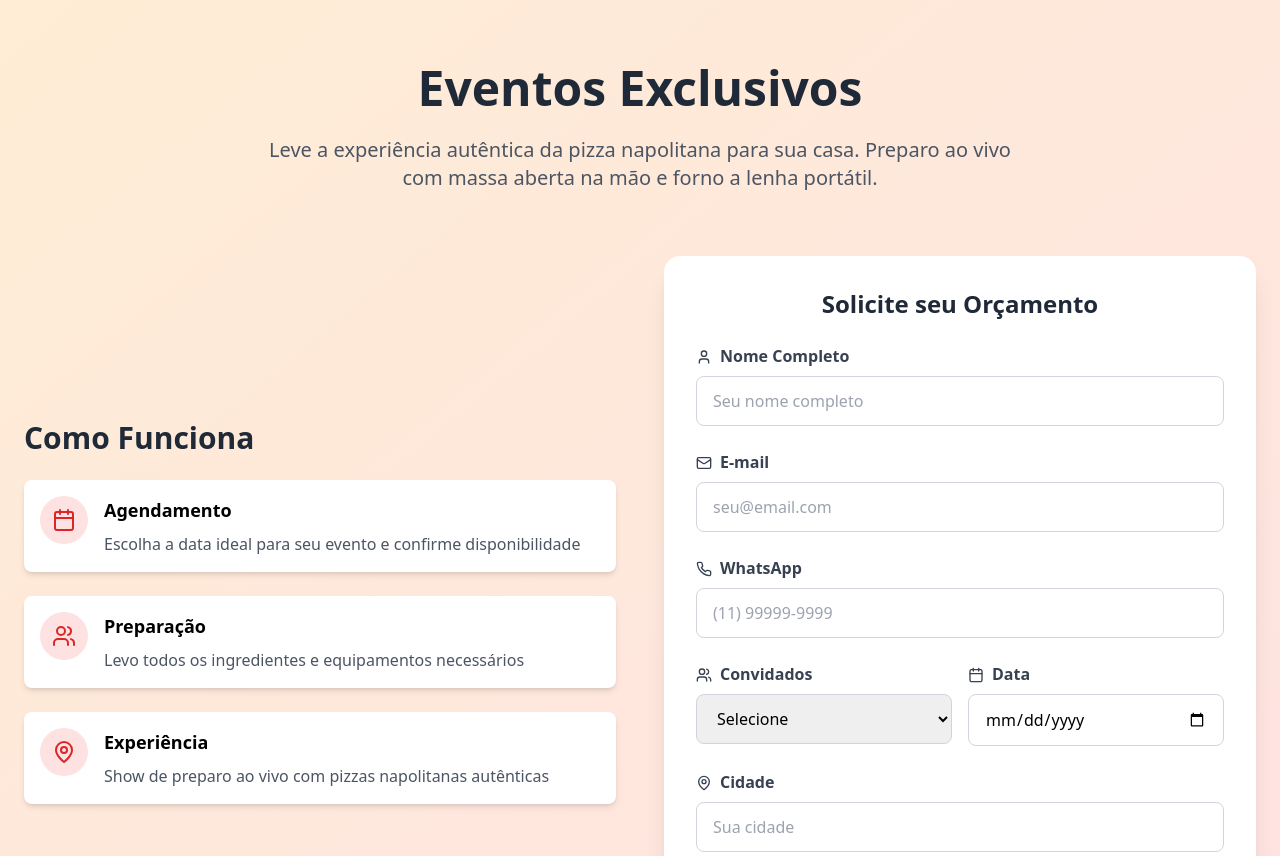
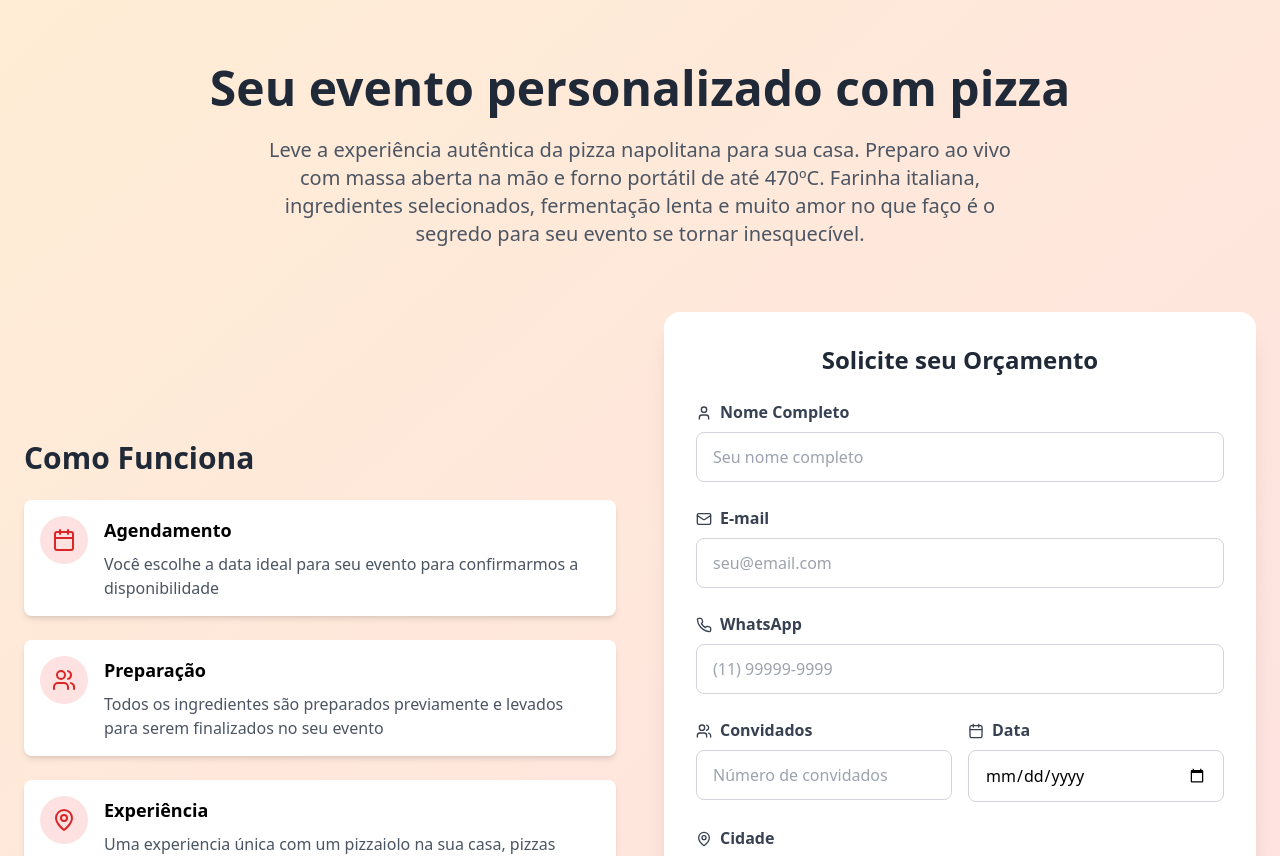
Before and after one commit to guilacerdas/guilacerda-website, a React (Vite) app: page / in a window 1280 px wide. Shown: the part 2220-3076 px from the top of the page. Built offline with nearby package versions, Linux system fonts and the light colour scheme.

Commit message:
Atualiza Eventos

```diff
--- a/src/components/Events.tsx
+++ b/src/components/Events.tsx
@@ -1,24 +1,26 @@
-import React, { useState } from 'react';
-import { motion } from 'framer-motion';
-import { Calendar, Users, MapPin, Phone, Mail, User, Send } from 'lucide-react';
+import React, { useState } from "react";
+import { motion } from "framer-motion";
+import { Calendar, Users, MapPin, Phone, Mail, User, Send } from "lucide-react";
 
 const Events = () => {
   const [formData, setFormData] = useState({
-    name: '',
-    email: '',
-    whatsapp: '',
-    guests: '',
-    city: '',
-    date: ''
+    name: "",
+    email: "",
+    whatsapp: "",
+    guests: "",
+    city: "",
+    date: "",
   });
 
   const [isSubmitting, setIsSubmitting] = useState(false);
   const [isSubmitted, setIsSubmitted] = useState(false);
 
-  const handleChange = (e: React.ChangeEvent<HTMLInputElement | HTMLSelectElement>) => {
+  const handleChange = (
+    e: React.ChangeEvent<HTMLInputElement | HTMLSelectElement>
+  ) => {
     setFormData({
       ...formData,
-      [e.target.name]: e.target.value
+      [e.target.name]: e.target.value,
     });
   };
 
@@ -27,10 +29,10 @@ const Events = () => {
     setIsSubmitting(true);
 
     try {
-      const response = await fetch('https://formspree.io/f/mblkdnbz', {
-        method: 'POST',
+      const response = await fetch("https://formspree.io/f/mblkdnbz", {
+        method: "POST",
         headers: {
-          'Content-Type': 'application/json',
+          "Content-Type": "application/json",
         },
         body: JSON.stringify({
           name: formData.name,
@@ -39,7 +41,7 @@ const Events = () => {
           guests: formData.guests,
           city: formData.city,
           date: formData.date,
-          subject: 'Solicitação de Orçamento - Evento Pizza Napolitana',
+          subject: "Solicitação de Orçamento - Evento Pizza Napolitana",
           message: `
             Nova solicitação de orçamento para evento:
 
@@ -49,7 +51,7 @@ const Events = () => {
             Número de convidados: ${formData.guests}
             Cidade: ${formData.city}
             Data desejada: ${formData.date}
-          `
+          `,
         }),
       });
 
@@ -57,19 +59,21 @@ const Events = () => {
         setIsSubmitted(true);
         // Limpar formulário após envio bem-sucedido
         setFormData({
-          name: '',
-          email: '',
-          whatsapp: '',
-          guests: '',
-          city: '',
-          date: ''
+          name: "",
+          email: "",
+          whatsapp: "",
+          guests: "",
+          city: "",
+          date: "",
         });
       } else {
-        throw new Error('Erro ao enviar formulário');
+        throw new Error("Erro ao enviar formulário");
       }
     } catch (error) {
-      console.error('Erro ao enviar formulário:', error);
-      alert('Erro ao enviar solicitação. Tente novamente ou entre em contato pelo WhatsApp.');
+      console.error("Erro ao enviar formulário:", error);
+      alert(
+        "Erro ao enviar solicitação. Tente novamente ou entre em contato pelo WhatsApp."
+      );
     } finally {
       setIsSubmitting(false);
     }
@@ -80,49 +84,60 @@ const Events = () => {
     visible: {
       x: 0,
       opacity: 1,
-      transition: { duration: 0.5 }
-    }
+      transition: { duration: 0.5 },
+    },
   };
 
   return (
-    <section id="events" className="py-20 bg-gradient-to-br from-orange-100 to-red-100">
-      <div className="container mx-auto px-6">
+    <section
+      id="events"
+      className="py-20 bg-gradient-to-br from-orange-100 to-red-100"
+    >
+      <div className="container px-6 mx-auto">
         <motion.div
           initial={{ y: 50, opacity: 0 }}
           whileInView={{ y: 0, opacity: 1 }}
           transition={{ duration: 0.8 }}
           viewport={{ once: true }}
-          className="text-center mb-16"
+          className="mb-16 text-center"
         >
-          <h2 className="text-4xl md:text-5xl font-bold text-gray-800 mb-6">
-            Eventos Exclusivos
+          <h2 className="mb-6 text-4xl font-bold text-gray-800 md:text-5xl">
+            Seu evento personalizado com pizza
           </h2>
-          <p className="text-xl text-gray-600 max-w-3xl mx-auto">
+          <p className="max-w-3xl mx-auto text-xl text-gray-600">
             Leve a experiência autêntica da pizza napolitana para sua casa.
-            Preparo ao vivo com massa aberta na mão e forno a lenha portátil.
+            Preparo ao vivo com massa aberta na mão e forno portátil de até
+            470ºC. Farinha italiana, ingredientes selecionados, fermentação
+            lenta e muito amor no que faço é o segredo para seu evento se tornar
+            inesquecível.
           </p>
         </motion.div>
 
-        <div className="grid lg:grid-cols-2 gap-12 items-center">
+        <div className="grid items-center gap-12 lg:grid-cols-2">
           <motion.div
             initial={{ x: -100, opacity: 0 }}
             whileInView={{ x: 0, opacity: 1 }}
             transition={{ duration: 0.8 }}
             viewport={{ once: true }}
           >
-            <h3 className="text-3xl font-bold text-gray-800 mb-6">Como Funciona</h3>
+            <h3 className="mb-6 text-3xl font-bold text-gray-800">
+              Como Funciona
+            </h3>
 
             <div className="space-y-6">
               <motion.div
                 whileHover={{ x: 10 }}
                 className="flex items-start gap-4 p-4 bg-white rounded-lg shadow-md"
               >
-                <div className="bg-red-100 p-3 rounded-full">
+                <div className="p-3 bg-red-100 rounded-full">
                   <Calendar className="w-6 h-6 text-red-600" />
                 </div>
                 <div>
-                  <h4 className="font-semibold text-lg mb-2">Agendamento</h4>
-                  <p className="text-gray-600">Escolha a data ideal para seu evento e confirme disponibilidade</p>
+                  <h4 className="mb-2 text-lg font-semibold">Agendamento</h4>
+                  <p className="text-gray-600">
+                    Você escolhe a data ideal para seu evento para confirmarmos
+                    a disponibilidade
+                  </p>
                 </div>
               </motion.div>
 
@@ -130,12 +145,15 @@ const Events = () => {
                 whileHover={{ x: 10 }}
                 className="flex items-start gap-4 p-4 bg-white rounded-lg shadow-md"
               >
-                <div className="bg-red-100 p-3 rounded-full">
+                <div className="p-3 bg-red-100 rounded-full">
                   <Users className="w-6 h-6 text-red-600" />
                 </div>
                 <div>
-                  <h4 className="font-semibold text-lg mb-2">Preparação</h4>
-                  <p className="text-gray-600">Levo todos os ingredientes e equipamentos necessários</p>
+                  <h4 className="mb-2 text-lg font-semibold">Preparação</h4>
+                  <p className="text-gray-600">
+                    Todos os ingredientes são preparados previamente e levados
+                    para serem finalizados no seu evento
+                  </p>
                 </div>
               </motion.div>
 
@@ -143,12 +161,15 @@ const Events = () => {
                 whileHover={{ x: 10 }}
                 className="flex items-start gap-4 p-4 bg-white rounded-lg shadow-md"
               >
-                <div className="bg-red-100 p-3 rounded-full">
+                <div className="p-3 bg-red-100 rounded-full">
                   <MapPin className="w-6 h-6 text-red-600" />
                 </div>
                 <div>
-                  <h4 className="font-semibold text-lg mb-2">Experiência</h4>
-                  <p className="text-gray-600">Show de preparo ao vivo com pizzas napolitanas autênticas</p>
+                  <h4 className="mb-2 text-lg font-semibold">Experiência</h4>
+                  <p className="text-gray-600">
+                    Uma experiencia única com um pizzaiolo na sua casa, pizzas
+                    voando e seus convidados saboreando cada pedaço
+                  </p>
                 </div>
               </motion.div>
             </div>
@@ -159,34 +180,44 @@ const Events = () => {
             whileInView={{ x: 0, opacity: 1 }}
             transition={{ duration: 0.8 }}
             viewport={{ once: true }}
-            className="bg-white rounded-2xl shadow-xl p-8"
+            className="p-8 bg-white shadow-xl rounded-2xl"
           >
             {isSubmitted ? (
               <motion.div
                 initial={{ scale: 0 }}
                 animate={{ scale: 1 }}
-                className="text-center py-12"
+                className="py-12 text-center"
               >
                 <motion.div
                   animate={{ rotate: 360 }}
                   transition={{ duration: 1 }}
-                  className="w-16 h-16 bg-green-100 rounded-full flex items-center justify-center mx-auto mb-4"
+                  className="flex items-center justify-center w-16 h-16 mx-auto mb-4 bg-green-100 rounded-full"
                 >
                   <Send className="w-8 h-8 text-green-600" />
                 </motion.div>
-                <h3 className="text-2xl font-bold text-gray-800 mb-2">Solicitação Enviada!</h3>
-                <p className="text-gray-600">Entrarei em contato em breve para confirmar os detalhes do seu evento.</p>
+                <h3 className="mb-2 text-2xl font-bold text-gray-800">
+                  Solicitação Enviada!
+                </h3>
+                <p className="text-gray-600">
+                  Entrarei em contato em breve para confirmar os detalhes do seu
+                  evento.
+                </p>
               </motion.div>
             ) : (
               <>
-                <h3 className="text-2xl font-bold text-gray-800 mb-6 text-center">
+                <h3 className="mb-6 text-2xl font-bold text-center text-gray-800">
                   Solicite seu Orçamento
                 </h3>
 
                 <form onSubmit={handleSubmit} className="space-y-6">
-                  <motion.div variants={inputVariants} initial="hidden" whileInView="visible" viewport={{ once: true }}>
-                    <label className="block text-gray-700 font-semibold mb-2">
-                      <User className="w-4 h-4 inline mr-2" />
+                  <motion.div
+                    variants={inputVariants}
+                    initial="hidden"
+                    whileInView="visible"
+                    viewport={{ once: true }}
+                  >
+                    <label className="block mb-2 font-semibold text-gray-700">
+                      <User className="inline w-4 h-4 mr-2" />
                       Nome Completo
                     </label>
                     <input
@@ -195,14 +226,19 @@ const Events = () => {
                       value={formData.name}
                       onChange={handleChange}
                       required
-                      className="w-full px-4 py-3 border border-gray-300 rounded-lg focus:ring-2 focus:ring-red-500 focus:border-transparent transition-all"
+                      className="w-full px-4 py-3 transition-all border border-gray-300 rounded-lg focus:ring-2 focus:ring-red-500 focus:border-transparent"
                       placeholder="Seu nome completo"
                     />
                   </motion.div>
 
-                  <motion.div variants={inputVariants} initial="hidden" whileInView="visible" viewport={{ once: true }}>
-                    <label className="block text-gray-700 font-semibold mb-2">
-                      <Mail className="w-4 h-4 inline mr-2" />
+                  <motion.div
+                    variants={inputVariants}
+                    initial="hidden"
+                    whileInView="visible"
+                    viewport={{ once: true }}
+                  >
+                    <label className="block mb-2 font-semibold text-gray-700">
+                      <Mail className="inline w-4 h-4 mr-2" />
                       E-mail
                     </label>
                     <input
@@ -211,14 +247,19 @@ const Events = () => {
                       value={formData.email}
                       onChange={handleChange}
                       required
-                      className="w-full px-4 py-3 border border-gray-300 rounded-lg focus:ring-2 focus:ring-red-500 focus:border-transparent transition-all"
+                      className="w-full px-4 py-3 transition-all border border-gray-300 rounded-lg focus:ring-2 focus:ring-red-500 focus:border-transparent"
                       placeholder="seu@email.com"
                     />
                   </motion.div>
 
-                  <motion.div variants={inputVariants} initial="hidden" whileInView="visible" viewport={{ once: true }}>
-                    <label className="block text-gray-700 font-semibold mb-2">
-                      <Phone className="w-4 h-4 inline mr-2" />
+                  <motion.div
+                    variants={inputVariants}
+                    initial="hidden"
+                    whileInView="visible"
+                    viewport={{ once: true }}
+                  >
+                    <label className="block mb-2 font-semibold text-gray-700">
+                      <Phone className="inline w-4 h-4 mr-2" />
                       WhatsApp
                     </label>
                     <input
@@ -227,35 +268,41 @@ const Events = () => {
                       value={formData.whatsapp}
                       onChange={handleChange}
                       required
-                      className="w-full px-4 py-3 border border-gray-300 rounded-lg focus:ring-2 focus:ring-red-500 focus:border-transparent transition-all"
+                      className="w-full px-4 py-3 transition-all border border-gray-300 rounded-lg focus:ring-2 focus:ring-red-500 focus:border-transparent"
                       placeholder="(11) 99999-9999"
                     />
                   </motion.div>
 
                   <div className="grid grid-cols-2 gap-4">
-                    <motion.div variants={inputVariants} initial="hidden" whileInView="visible" viewport={{ once: true }}>
-                      <label className="block text-gray-700 font-semibold mb-2">
-                        <Users className="w-4 h-4 inline mr-2" />
+                    <motion.div
+                      variants={inputVariants}
+                      initial="hidden"
+                      whileInView="visible"
+                      viewport={{ once: true }}
+                    >
+                      <label className="block mb-2 font-semibold text-gray-700">
+                        <Users className="inline w-4 h-4 mr-2" />
                         Convidados
                       </label>
-                      <select
+                      <input
+                        type="number"
                         name="guests"
                         value={formData.guests}
                         onChange={handleChange}
                         required
-                        className="w-full px-4 py-3 border border-gray-300 rounded-lg focus:ring-2 focus:ring-red-500 focus:border-transparent transition-all"
-                      >
-                        <option value="">Selecione</option>
-                        <option value="5-10">5-10 pessoas</option>
-                        <option value="11-20">11-20 pessoas</option>
-                        <option value="21-30">21-30 pessoas</option>
-                        <option value="30+">Mais de 30</option>
-                      </select>
+                        className="w-full px-4 py-3 transition-all border border-gray-300 rounded-lg focus:ring-2 focus:ring-red-500 focus:border-transparent"
+                        placeholder="Número de convidados"
+                      />
                     </motion.div>
 
-                    <motion.div variants={inputVariants} initial="hidden" whileInView="visible" viewport={{ once: true }}>
-                      <label className="block text-gray-700 font-semibold mb-2">
-                        <Calendar className="w-4 h-4 inline mr-2" />
+                    <motion.div
+                      variants={inputVariants}
+                      initial="hidden"
+                      whileInView="visible"
+                      viewport={{ once: true }}
+                    >
+                      <label className="block mb-2 font-semibold text-gray-700">
+                        <Calendar className="inline w-4 h-4 mr-2" />
                         Data
                       </label>
                       <input
@@ -264,14 +311,19 @@ const Events = () => {
                         value={formData.date}
                         onChange={handleChange}
                         required
-                        className="w-full px-4 py-3 border border-gray-300 rounded-lg focus:ring-2 focus:ring-red-500 focus:border-transparent transition-all"
+                        className="w-full px-4 py-3 transition-all border border-gray-300 rounded-lg focus:ring-2 focus:ring-red-500 focus:border-transparent"
                       />
                     </motion.div>
                   </div>
 
-                  <motion.div variants={inputVariants} initial="hidden" whileInView="visible" viewport={{ once: true }}>
-                    <label className="block text-gray-700 font-semibold mb-2">
-                      <MapPin className="w-4 h-4 inline mr-2" />
+                  <motion.div
+                    variants={inputVariants}
+                    initial="hidden"
+                    whileInView="visible"
+                    viewport={{ once: true }}
+                  >
+                    <label className="block mb-2 font-semibold text-gray-700">
+                      <MapPin className="inline w-4 h-4 mr-2" />
                       Cidade
                     </label>
                     <input
@@ -280,7 +332,7 @@ const Events = () => {
                       value={formData.city}
                       onChange={handleChange}
                       required
-                      className="w-full px-4 py-3 border border-gray-300 rounded-lg focus:ring-2 focus:ring-red-500 focus:border-transparent transition-all"
+                      className="w-full px-4 py-3 transition-all border border-gray-300 rounded-lg focus:ring-2 focus:ring-red-500 focus:border-transparent"
                       placeholder="Sua cidade"
                     />
                   </motion.div>
@@ -290,14 +342,18 @@ const Events = () => {
                     disabled={isSubmitting}
                     whileHover={{ scale: 1.02 }}
                     whileTap={{ scale: 0.98 }}
-                    className="w-full bg-red-600 text-white py-4 rounded-lg font-semibold text-lg hover:bg-red-700 transition-colors disabled:opacity-50 disabled:cursor-not-allowed flex items-center justify-center gap-2"
+                    className="flex items-center justify-center w-full gap-2 py-4 text-lg font-semibold text-white transition-colors bg-red-600 rounded-lg hover:bg-red-700 disabled:opacity-50 disabled:cursor-not-allowed"
                   >
                     {isSubmitting ? (
                       <>
                         <motion.div
                           animate={{ rotate: 360 }}
-                          transition={{ duration: 1, repeat: Infinity, ease: "linear" }}
-                          className="w-5 h-5 border-2 border-white border-t-transparent rounded-full"
+                          transition={{
+                            duration: 1,
+                            repeat: Infinity,
+                            ease: "linear",
+                          }}
+                          className="w-5 h-5 border-2 border-white rounded-full border-t-transparent"
                         />
                         Enviando...
                       </>
```
